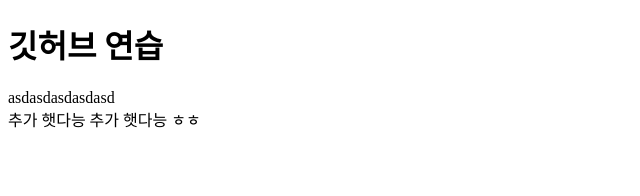
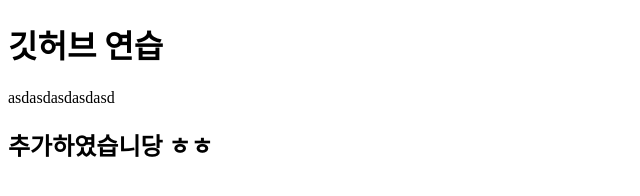
Before and after one commit to qjagkrdldi/javascript, a plain HTML site: page Untitled-1.html in a window 1280 px wide. Shown: the whole page, without its empty margins (0-640 px from the left). Drawn offline with Linux system fonts and the light colour scheme.

Commit message:
third commit

```diff
--- a/Untitled-1.html
+++ b/Untitled-1.html
@@ -11,9 +11,8 @@
     <div>
         asdasdasdasdasd
     </div>
-    <div>
-        추가 햇다능
-        추가 햇다능 ㅎㅎ
-    </div>
+    <h2>
+        추가하였습니당 ㅎㅎ
+    </h2>
 </body>
 </html>
```
